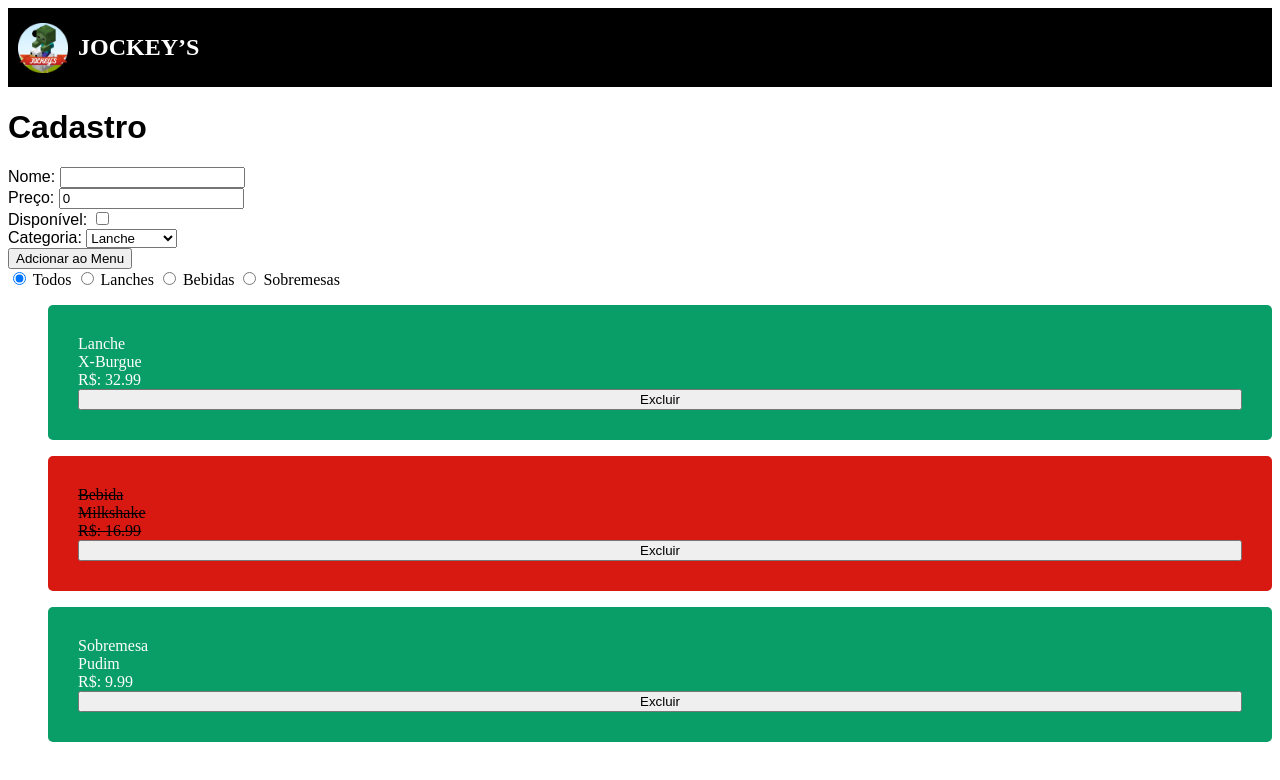
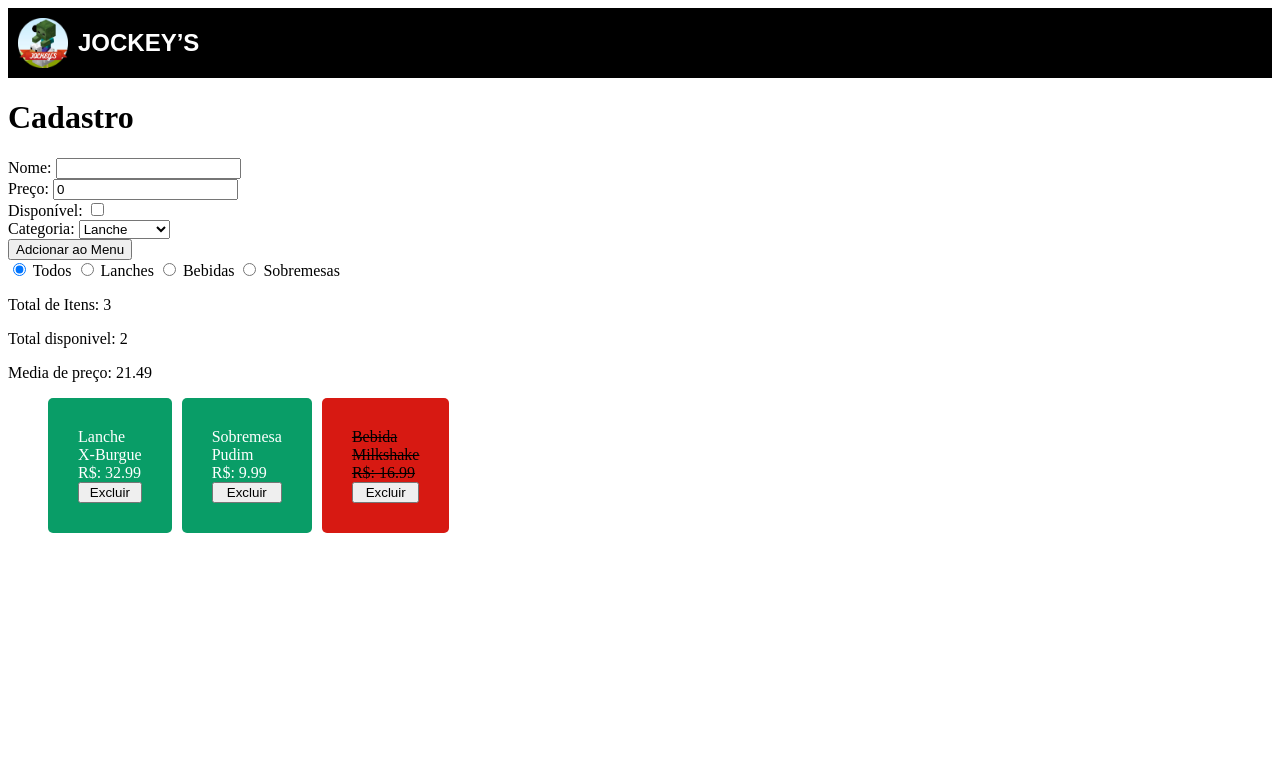
Before and after one commit to Estanate/projeto-lanchonete, a Vue app in the folder vue-lanchonete/: page / in a window 1280 px wide. Shown: the top 780 px of the page. Built offline with nearby package versions, Linux system fonts and the light colour scheme.

Commit message:
Completo Vue - Exceto props e emit

```diff
--- a/vue-lanchonete/src/App.vue
+++ b/vue-lanchonete/src/App.vue
@@ -11,7 +11,12 @@ import ComponentePrincipal from './components/ComponentePrincipal.vue';
 </template>
 
 <style scoped>
-
+* {
+  font-family: sans-serif;
+  margin: 0;
+  padding: 0;
+  border: 0;
+}
 .header{
   display: flex;
   align-items: center;
--- a/vue-lanchonete/src/components/Cadastro.vue
+++ b/vue-lanchonete/src/components/Cadastro.vue
@@ -18,7 +18,7 @@ function addItem() {
         id:Date.now(),
         category:form.category,
         name: form.name,
-        price: Number(form.price).toFixed(2),
+        price: Number(form.price),
         available:form.available
     })
 
@@ -27,7 +27,8 @@ function addItem() {
     form.name = '';
     form.price = '';
     form. available = false;
-    console.log("deu certo")
+    console.log(items)
+
 }
 
 </script>
--- a/vue-lanchonete/src/components/Cardapio.vue
+++ b/vue-lanchonete/src/components/Cardapio.vue
@@ -1,35 +1,47 @@
 <script setup>
 import { items } from '../Data/Data.js';
-import { ref, computed } from 'vue';
-
-const localItems = ref([...items]);
+import { ref, computed} from 'vue';
 
 const filter = ref('Todos');
 const filteredItems = computed(() =>{
     if (filter.value === 'Todos') {
-        return localItems.value;
+        return items;
     }
     else if (filter.value === 'Lanches') {
-        return localItems.value.filter(item => item.category === 'Lanche');
+        return items.filter(item => item.category === 'Lanche');
     }
     else if (filter.value === 'Bebidas') {
-        return localItems.value.filter(item => item.category === 'Bebida');
+        return items.filter(item => item.category === 'Bebida');
     }
     else if (filter.value === 'Sobremesas') {
-        return localItems.value.filter(item => item.category === 'Sobremesa');
+        return items.filter(item => item.category === 'Sobremesa');
     }
 })
 
 const deleteItem = (id) => {
     if(!confirm('Quer Excluir mesmo dog?')) return;
 
-    localItems.value = localItems.value.filter(item => item.id !== id)
+    const index = items.findIndex(item => item.id === id);
+    if (index !== -1) {
+        items.splice(index, 1);
+    }
 }
 
-const totalItems = computed(() => localItems.value.length);
+const totalItems = computed(() => items.length);
 const availableItems = computed(() => {
-    return localItems.value.filter(item => item.available).length;
+    return items.filter(item => item.available).length;
 });
+
+const overallPrice = computed(() => {
+    return filteredItems.value.filter(item => item.available).reduce((acc, item) => {
+        return acc + item.price;
+    }, 0);
+});
+
+const avaragePrice = computed(() => {
+    if(filteredItems.value.filter(item => item.available).length === 0) return "0.00";
+    return (overallPrice.value/filteredItems.value.filter(item => item.available).length).toFixed(2);
+})
 
 </script>
 
@@ -57,39 +69,47 @@ const availableItems = computed(() => {
         </form>
     </div>
 
-    <!-- Resumos --
+    <!-- Resumos -->
      <div class="resumos">
         <p>Total de Itens: {{ totalItems }}</p>
         <p>Total disponivel: {{ availableItems }}</p>
+        <p>Media de preço: {{ avaragePrice }}</p>
      </div>
 
     <!-- lista de items -->
     <ul class="items-list">
-            <p class="items" v-for="item in filteredItems" :key="item.id">
-                <div class="card"
-                :class="{indisponivel: !item.available}">
+            <div class="items" :class=" item.available ? 'disponivel' : 'indisponivel'" v-for="item in filteredItems" :key="item.id">
                     <span class="category">{{item.category}}</span>
                     <span class="name">{{ item.name }}</span>
-                    <span class="price">R$: {{ item.price }}</span>
+                    <span class="price">R$: {{ item.price.toFixed(2) }}</span>
                     <button class="delete" @click="deleteItem(item.id)">Excluir</button>
                 </div>
-            </p>
     </ul>
 
 </template>
 
 <style scoped>
-.card{
+.items-list{
+    display: flex;
+    gap: 10px;
+}
+
+.items{
     display: flex;
     flex-direction: column;
-    background-color: rgb(9, 157, 103);
     color: white;
     border-radius: 5px;
     padding: 30px;
     margin-bottom:10px;
 }
 
+.disponivel{
+    order: 0;
+    background-color: rgb(9, 157, 103);
+}
+
 .indisponivel{
+    order: 1;
     color: black;
     background-color: rgb(215, 25, 18);
     span{
--- a/vue-lanchonete/src/components/ComponentePrincipal.vue
+++ b/vue-lanchonete/src/components/ComponentePrincipal.vue
@@ -9,10 +9,5 @@ import Cardapio from './Cardapio.vue';
 </template>
 
 <style scoped>
-* {
-  font-family: sans-serif;
-  margin: 0;
-  padding: 0;
-  border: 0;
-}
+
 </style>
--- a/vue-lanchonete/vite.config.js
+++ b/vue-lanchonete/vite.config.js
@@ -3,6 +3,7 @@ import { fileURLToPath, URL } from 'node:url'
 import { defineConfig } from 'vite'
 import vue from '@vitejs/plugin-vue'
 import vueDevTools from 'vite-plugin-vue-devtools'
+
 
 // https://vite.dev/config/
 export default defineConfig({
@@ -15,4 +16,5 @@ export default defineConfig({
       '@': fileURLToPath(new URL('./src', import.meta.url))
     },
   },
+
 })
```
